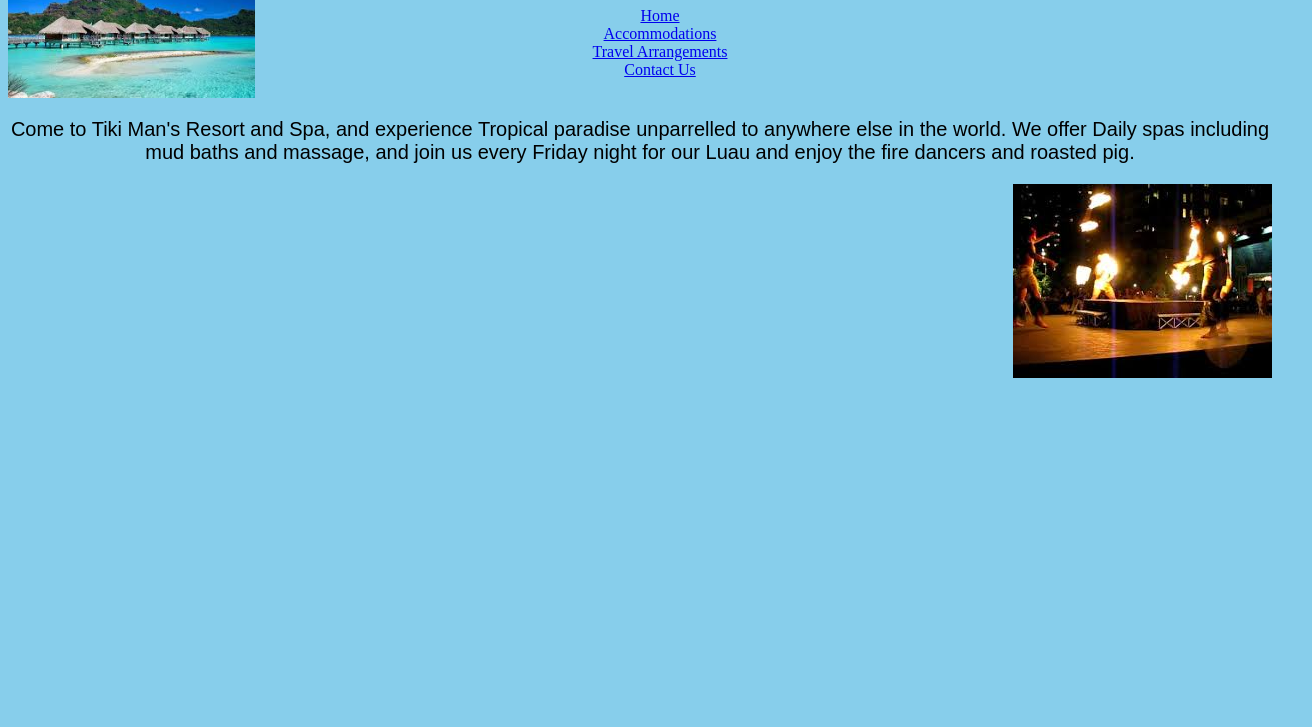
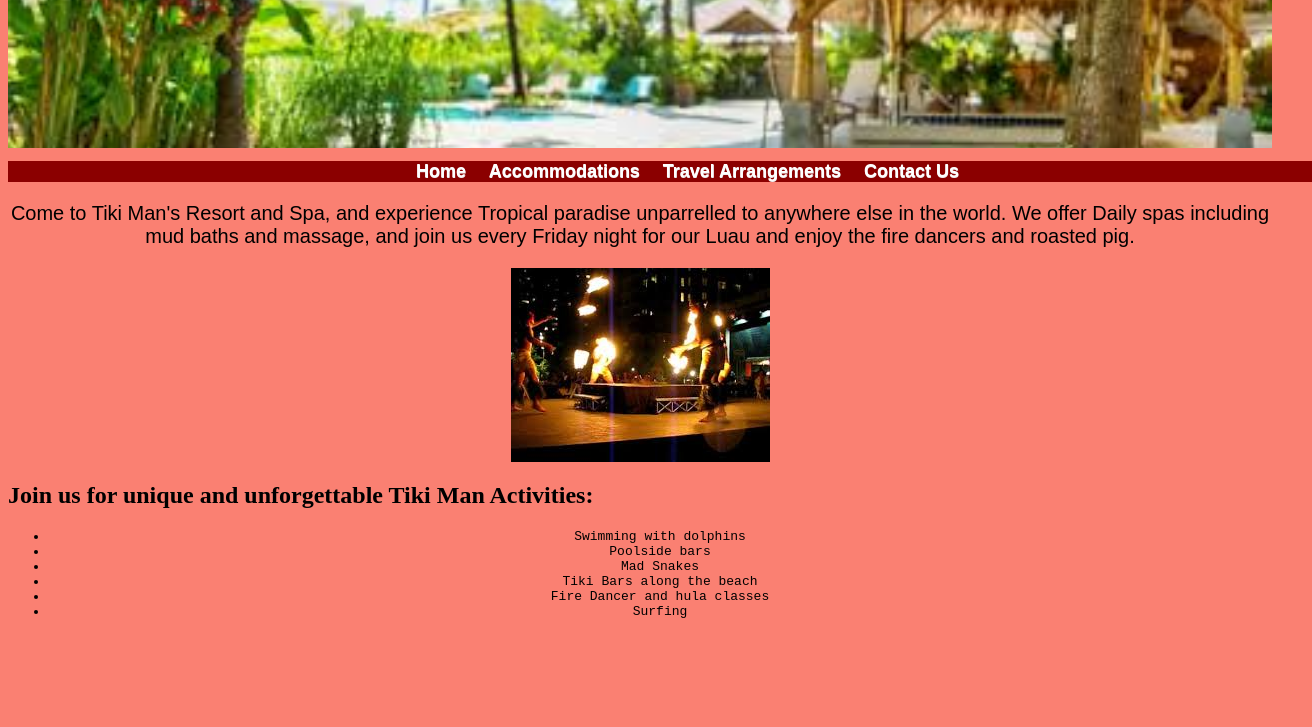
Before and after one commit to CaseyAntoine/resort_project, a plain HTML site: page index.html in a window 1280 px wide. Shown: the part 73-800 px from the top of the page, 1312 px wide, since content can reach past the window. Drawn offline with Linux system fonts and the light colour scheme.

Commit message:
updated HTML content on pages, adjusted styling.

```diff
--- a/css/styles.css
+++ b/css/styles.css
@@ -1,17 +1,34 @@
 body {
-  background-color: skyblue;
+  background-color: salmon;
 }
 
 #banner {
   text-align: center;
-  background-image: url("../img/resort1.jpeg");
+  background-image: url("../img/banner.jpeg");
   background-repeat: no-repeat;
-  background-size: contain;
-  height: 150px;
+  background-size: cover;
+  width: 100%;
+  height: 200px;
 }
 
 #nav {
+  text-align: center;
   list-style: none;
+  background-color: darkred;
+  width: 100%;
+}
+#nav li{
+  display: inline-block;
+  font-size: 18px;
+  font-weight: bold;
+  font-family: sans-serif;
+  padding-left: 15px;
+}
+
+#nav li a {
+  text-decoration: none;
+  text-shadow: 0.25px 0.5px #eee;
+  color: white;
 }
 
 p {
@@ -21,6 +38,12 @@ p {
 }
 
 img{
-  display: inline-block;
-  float: right;
+  display: block;
+  margin: 20px auto;
 }
+
+ul, h3 {
+  text-align: center;
+  font-family: monospace;
+
+}
--- a/index.html
+++ b/index.html
@@ -7,14 +7,14 @@
   <header>
     <div id="banner">
       <h1>Welcome to Tiki Man's Resort and Spa.</h1>
-      <ul id="nav">
-        <li><a href="#">Home</a></li>
-        <li><a href="#">Accommodations</a></li>
-        <li><a href="#">Travel Arrangements</a></li>
-        <li><a href="#">Contact Us</a></li>
+    </div>
+    <ul id="nav">
+      <li><a href="#">Home</a></li>
+      <li><a href="accommodations.html">Accommodations</a></li>
+      <li><a href="travel_arrangements.html">Travel Arrangements</a></li>
+      <li><a href="contact.html">Contact Us</a></li>
 
-      </ul>
-    </div>
+    </ul>
   </header>
   <body>
 
@@ -23,5 +23,15 @@
 
     <img src="img/fire_dancers.jpeg" alt="Image of Fire dancers performing.">
 
+    <h2>Join us for unique and unforgettable Tiki Man Activities:</h2>
+    <ul>
+      <li>Swimming with dolphins</li>
+      <li>Poolside bars</li>
+      <li>Mad Snakes</li>
+      <li>Tiki Bars along the beach</li>
+      <li>Fire Dancer and hula classes</li>
+      <li>Surfing</li>
+    </ul>
+
   </body>
 </html>
```
Also changed, not shown: accommodations.html (+22 -0 lines), contact.html (+23 -0 lines), travel_arrangements.html (+25 -0 lines), activites.html (deleted), img/banner.jpeg (added).
